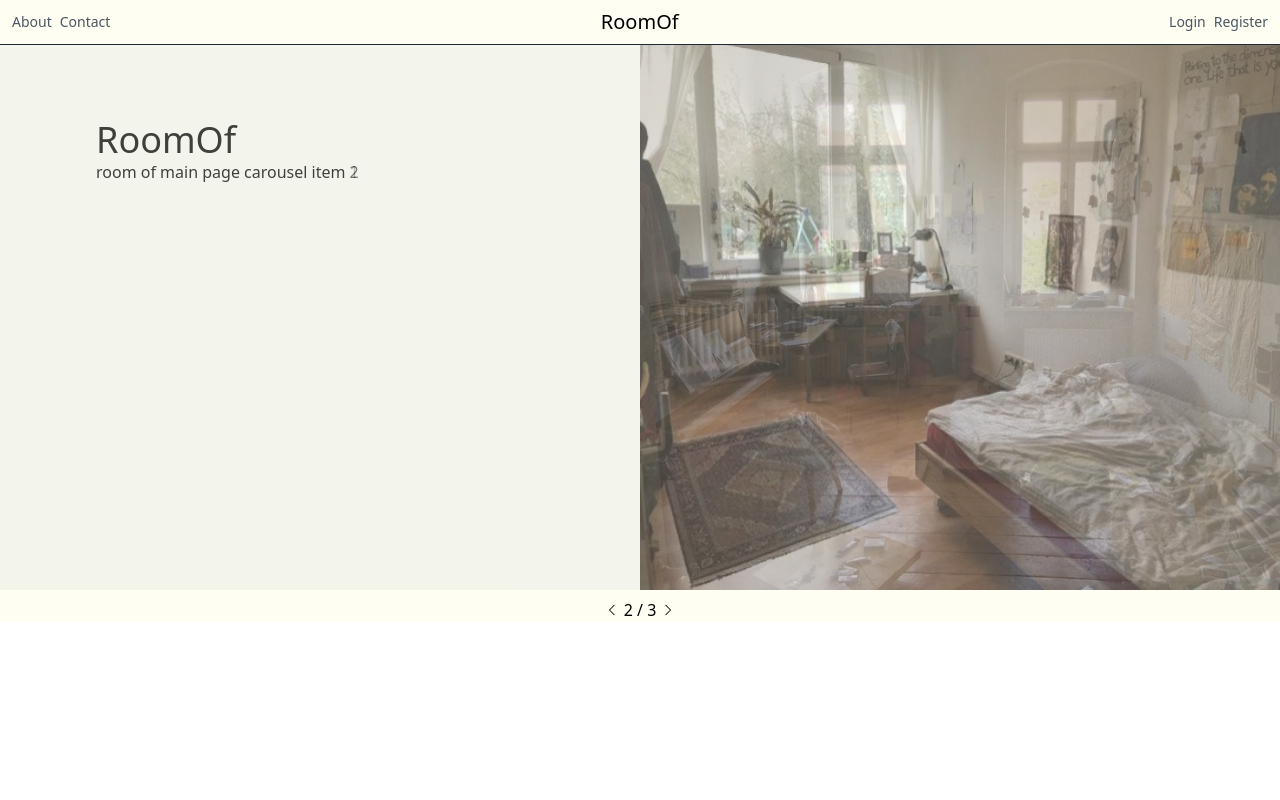
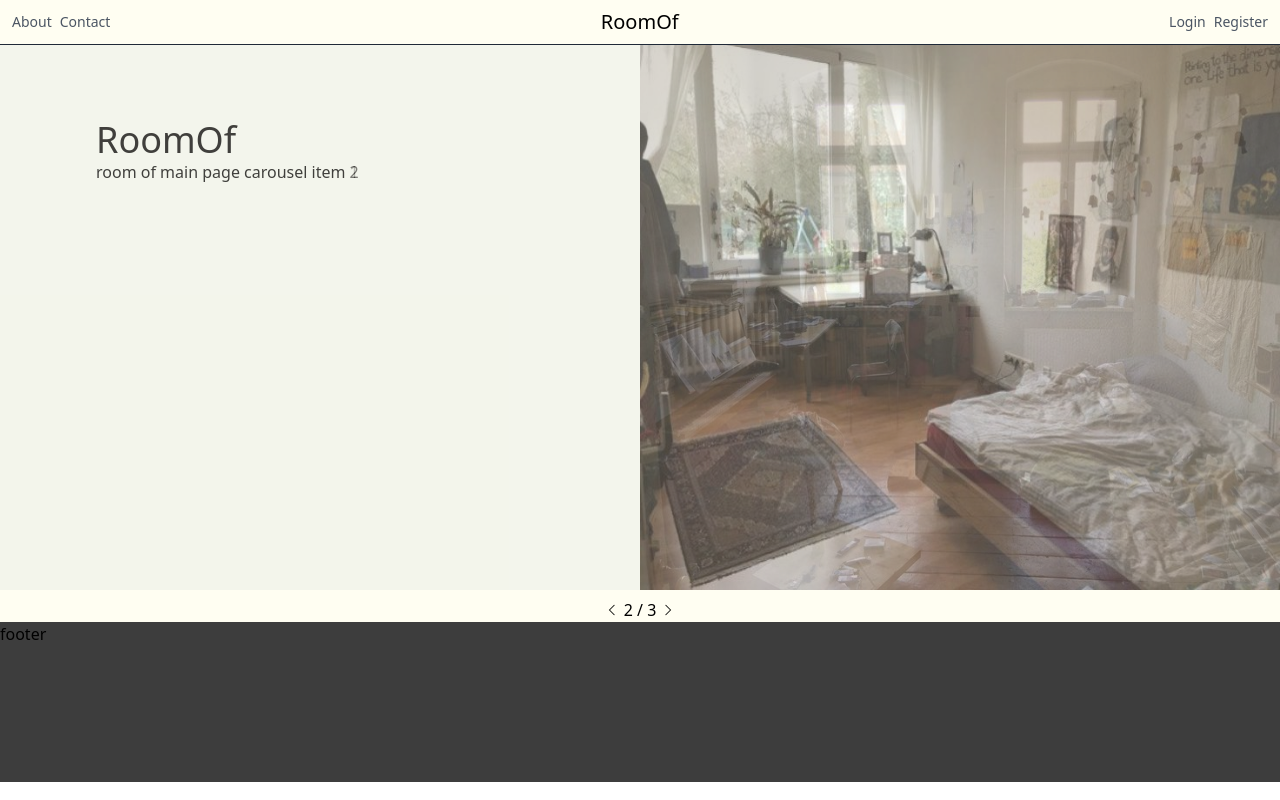
Before and after one commit to bonsng/RoomOfRebuild, a Next.js app: page / in a window 1280 px wide. Built offline with nearby package versions, Linux system fonts and the light colour scheme.

Commit message:
footer component

```diff
--- /dev/null
+++ b/app/footer.tsx
@@ -0,0 +1,7 @@
+export default function Footer() {
+  return (
+    <footer className="h-40 bg-onyx-black">
+      <div>footer</div>
+    </footer>
+  );
+}
--- a/app/layout.tsx
+++ b/app/layout.tsx
@@ -2,6 +2,7 @@ import type { Metadata } from "next";
 import "./globals.css";
 import "./globalicon.css";
 import GlobalNav from "@/app/global-nav";
+import Footer from "./footer";
 
 export const metadata: Metadata = {
   title: "RoomOf",
@@ -18,6 +19,7 @@ export default function RootLayout({
       <body className="overflow-y-auto ">
         <GlobalNav />
         <div className="pt-[2.5rem] z-0">{children}</div>
+        <Footer />
       </body>
     </html>
   );
--- a/tailwind.config.ts
+++ b/tailwind.config.ts
@@ -14,6 +14,7 @@ export default {
         foreground: "var(--foreground)",
         "rice-cake": "#fffef2",
         "chacol-gray": "#4F4F4F",
+        "onyx-black": "#3D3D3D",
       },
     },
   },
```
